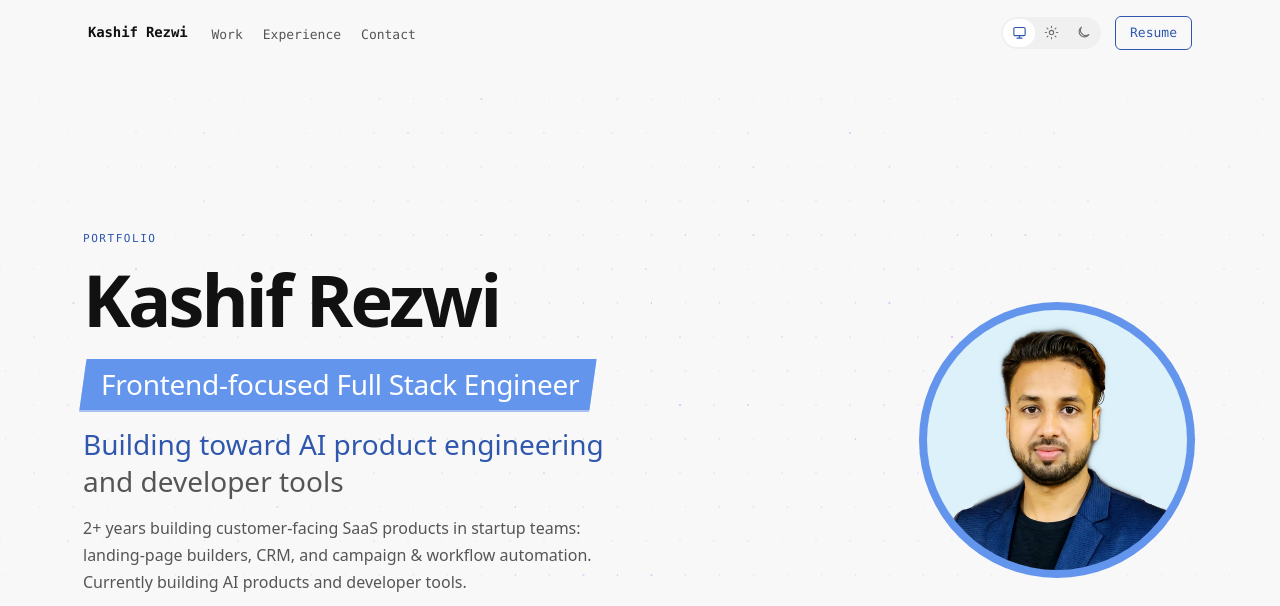
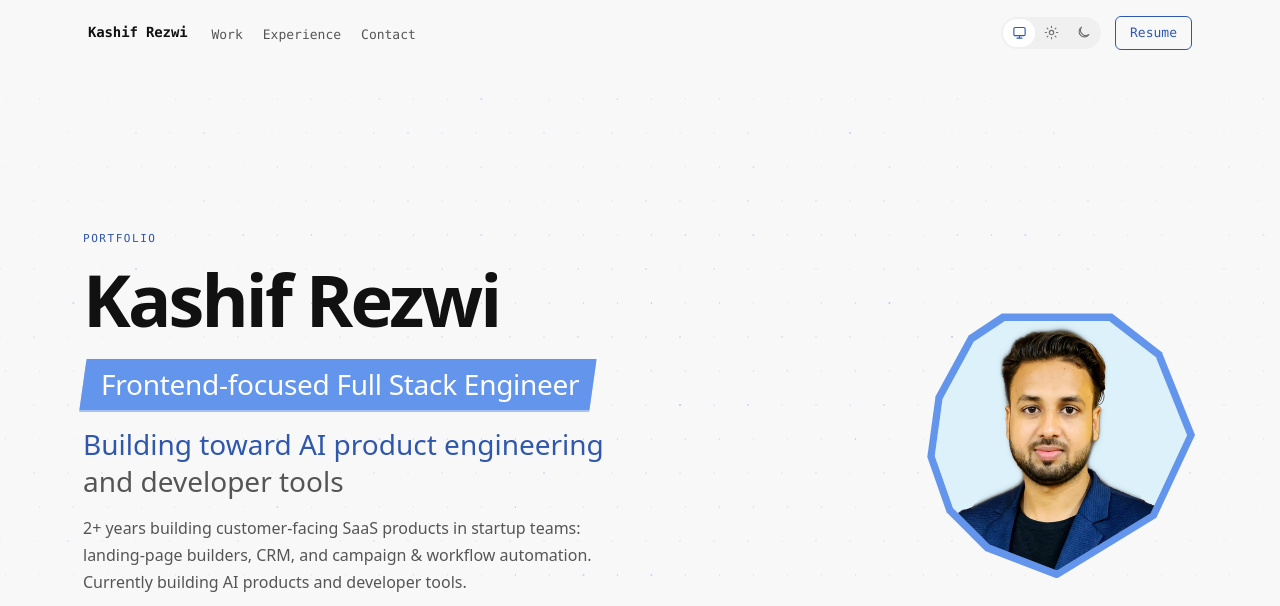
Before and after one commit to Kashif-Rezwi/Kashif-Rezwi.github.io, an Astro site: page / in a window 1280 px wide. Shown: the top 606 px of the page. Built offline with nearby package versions, Linux system fonts and the light colour scheme; Astro itself is replaced by a stand-in of ours.

Commit message:
style: update GitHub contribution data and replace circular portrait masks with custom polygonal clip-paths

```diff
--- a/src/data/github-contributions.json
+++ b/src/data/github-contributions.json
@@ -1,7 +1,7 @@
 {
   "ok": true,
   "username": "Kashif-Rezwi",
-  "fetchedAt": "2026-08-06T01:28:58.051Z",
+  "fetchedAt": "2026-08-06T01:44:02.322Z",
   "totalContributions": 1714,
   "weeks": [
     {
--- a/src/pages/index.astro
+++ b/src/pages/index.astro
@@ -593,8 +593,8 @@ const techStack = [
     position: absolute;
     z-index: 0;
     inset: -8px;
-    border-radius: 50%;
     background: var(--color-accent);
+    clip-path: polygon(30% 4%, 70% 4%, 88% 18%, 100% 48%, 86% 78%, 50% 100%, 24% 90%, 10% 76%, 3% 56%, 6% 34%, 18% 12%);
     transition: inset 0.35s ease, transform 0.35s ease;
     pointer-events: none;
   }
@@ -607,8 +607,9 @@ const techStack = [
     z-index: 1;
     width: 220px;
     height: 220px;
-    border-radius: 50%;
     object-fit: cover;
+    background-color: #a9c8ff; /* light cornflower — photo backing, both themes */
+    clip-path: polygon(30% 4%, 70% 4%, 88% 18%, 100% 48%, 86% 78%, 50% 100%, 24% 90%, 10% 76%, 3% 56%, 6% 34%, 18% 12%);
     transition: transform 0.35s ease;
   }
   .hero-portrait:hover .portrait-img {
```
